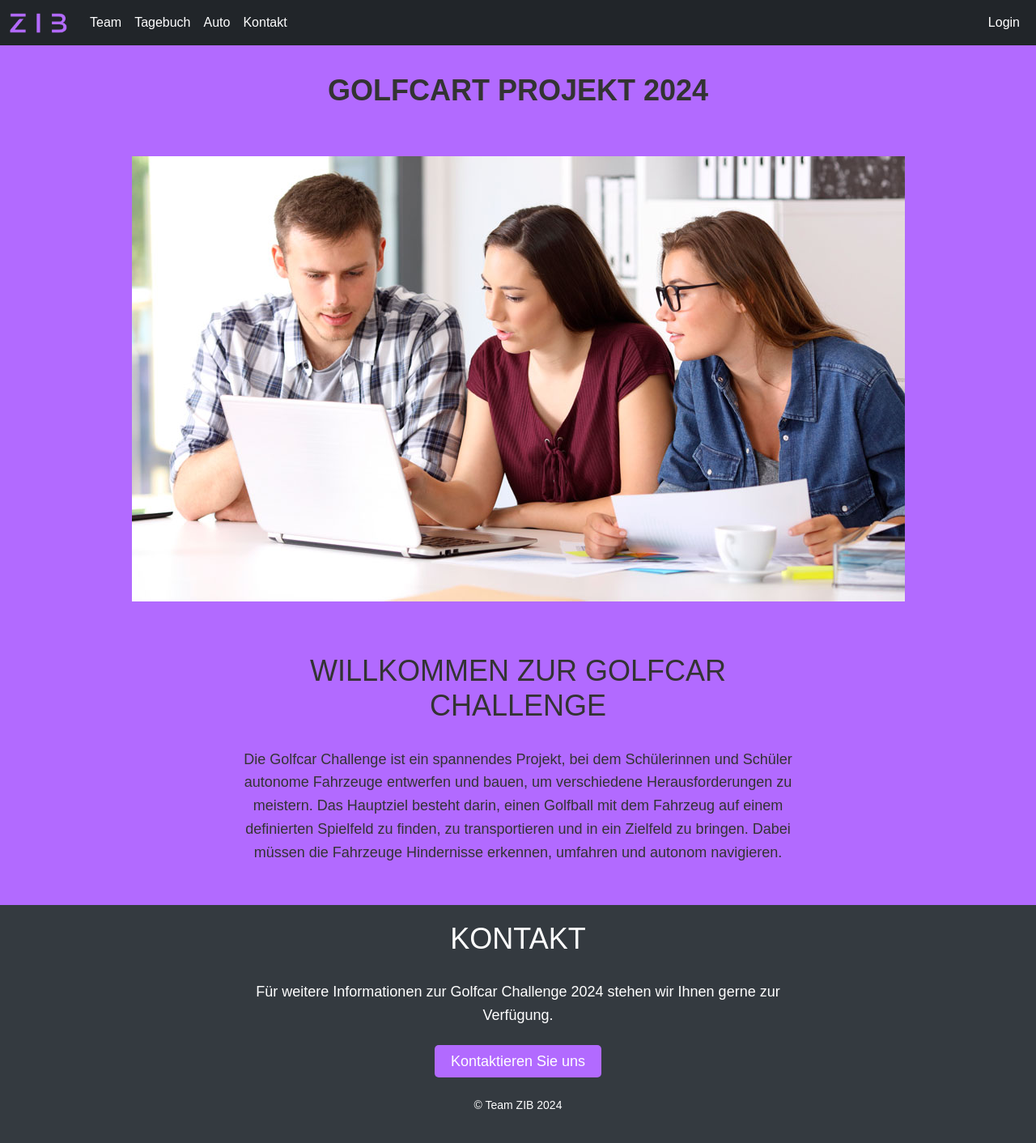
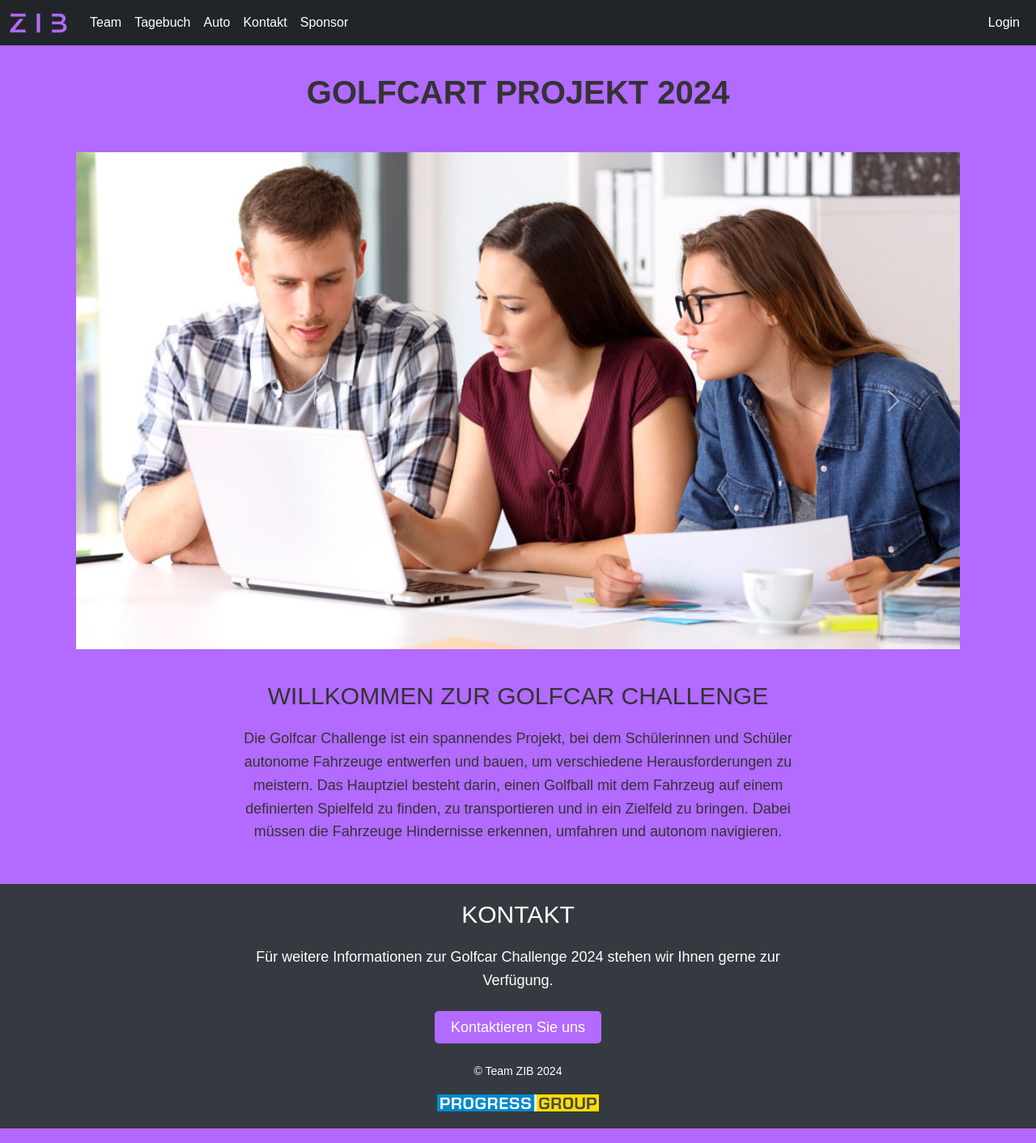
Before and after one commit to stbusale/GolfcartProjekt, a PHP site: page / in a window 1280 px wide. Shown: the whole page at 81% size. Run offline with PHP 8.4, Linux system fonts and the light colour scheme.

Commit message:
diashow startseite

```diff
--- a/index.php
+++ b/index.php
@@ -18,13 +18,17 @@ if (session_status() == PHP_SESSION_NONE) {
     <link href="styles/menustyle.css" rel="stylesheet">
     <!-- Custom CSS -->
     <style>
-      body {
+        body {
             font-family: Arial, sans-serif;
             background-color: #f0f0f0;
             padding: 0px;
         }
         .accordion-item {
             margin-bottom: 20px;
+        }
+        /* Aktives Menüelement-Styling */
+        .navbar-nav .nav-item.active .nav-link {
+            color: #b26aff; /* Farbe für aktiven Navigationslink */
         }
     </style>
 </head>
@@ -61,6 +65,11 @@ if (session_status() == PHP_SESSION_NONE) {
         <li class="nav-item">
           <a class="nav-link" href="index.php?page=kontakt.php">Kontakt</a>
         </li>
+
+        <li class="nav-item">
+            <a class="nav-link" href="https://www.progress.cc/de/" target="_blank">Sponsor</a>
+        </li>
+
       </ul>
 
       <?php
@@ -107,7 +116,18 @@ if (session_status() == PHP_SESSION_NONE) {
             </div>
         </div>
     </div>
+
+    <div class="container-fluid">
+        <div class="row">
+            <div class="col-12 text-center">
+                <a href="https://www.progress.cc/de/" target="_blank">
+                    <img src="images/sponsor.jpg" alt="Sponsor" style="max-width: 200px; height: auto;">
+                </a>
+            </div>
+        </div>
+    </div>
 </footer>
+
 
 
 <!-- Bootstrap Bundle with Popper -->
@@ -137,5 +157,19 @@ if (session_status() == PHP_SESSION_NONE) {
         });
     </script>
 
+    <script>
+        // JavaScript, um das aktive Menüelement zu markieren
+        document.addEventListener("DOMContentLoaded", function() {
+            const currentPage = "<?php echo $page; ?>";
+            const navLinks = document.querySelectorAll('.navbar-nav .nav-link');
+
+            navLinks.forEach(link => {
+                if (link.getAttribute('href') === `index.php?page=${currentPage}`) {
+                    link.parentElement.classList.add('active'); // Füge 'active' zur Elternklasse hinzu
+                }
+            });
+        });
+    </script>
+
 </body>
 </html>
--- a/startseite.php
+++ b/startseite.php
@@ -6,6 +6,16 @@
     <title>Startseite - Golfcar Challenge</title>
     <link href="https://cdnjs.cloudflare.com/ajax/libs/twitter-bootstrap/5.3.0-alpha1/css/bootstrap.min.css" rel="stylesheet">
     <link href="styles/startseite.css" rel="stylesheet">
+
+    <style>
+        /* Alle Bilder in der Diashow auf 16:9 Format und 100% Breite */
+        #imageCarousel .carousel-item img {
+            width: 100%;
+            height: auto;
+            aspect-ratio: 16 / 9; /* Festlegen des Seitenverhältnisses 16:9 */
+            object-fit: cover;
+        }
+    </style>
 </head>
 <body>
 
@@ -15,10 +25,28 @@
     </div>
 </header>
 
-<!-- Gruppenbild -->
+<!-- Bootstrap Carousel für Diashow -->
 <section class="section fade-in">
     <div class="container">
-        <img src="images/gruppenbild.jpg" alt="Gruppenbild" class="img-fluid mb-4">
+        <div id="imageCarousel" class="carousel slide" data-bs-ride="carousel" data-bs-interval="5000"> <!-- Wechselintervall in Millisekunden -->
+            <div class="carousel-inner">
+                <div class="carousel-item active">
+                    <img src="images/gruppenbild.jpg" class="d-block w-100" alt="Gruppenbild">
+                </div>
+                <div class="carousel-item">
+                    <img src="images/sponsor.jpg" class="d-block w-100" alt="Sponsor">
+                </div>
+                <!-- Weitere Bilder können hier hinzugefügt werden -->
+            </div>
+            <button class="carousel-control-prev" type="button" data-bs-target="#imageCarousel" data-bs-slide="prev">
+                <span class="carousel-control-prev-icon" aria-hidden="true"></span>
+                <span class="visually-hidden">Vorheriges</span>
+            </button>
+            <button class="carousel-control-next" type="button" data-bs-target="#imageCarousel" data-bs-slide="next">
+                <span class="carousel-control-next-icon" aria-hidden="true"></span>
+                <span class="visually-hidden">Nächstes</span>
+            </button>
+        </div>
     </div>
 </section>
 
@@ -34,7 +62,7 @@
     </div>
 </section>
 
-<!-- Bootstrap Bundle with Popper -->
+<!-- Bootstrap Bundle mit Popper -->
 <script src="https://cdnjs.cloudflare.com/ajax/libs/twitter-bootstrap/5.3.0-alpha1/js/bootstrap.bundle.min.js"></script>
 
 </body>
--- a/steuerung.php
+++ b/steuerung.php
@@ -1,4 +1,5 @@
 <?php
+
 // Prüfen, ob eine Sitzung noch nicht gestartet wurde
 if (session_status() === PHP_SESSION_NONE) {
     session_start();
@@ -11,6 +12,7 @@ if (!isset($_SESSION['username']) || $_SESSION['username'] !== 'admin') {
     header("Location: index.php"); // Beispiel für eine Weiterleitung zur Index-Seite
     exit; // Beenden der weiteren Ausführung des Skripts
 }
+
 ?>
 
 <!DOCTYPE html>
--- a/styles/menustyle.css
+++ b/styles/menustyle.css
@@ -5,3 +5,7 @@
 .navbar-brand:hover, .navbar-nav .nav-link:hover {
     color: #b26aff; /* Farbe für Navigationslinks beim Hover */
 }
+
+.navbar-nav .nav-item.active .nav-link {
+    color: #b26aff; /* Farbe für aktiven Navigationslink */
+}
--- a/styles/startseite.css
+++ b/styles/startseite.css
@@ -13,10 +13,10 @@ header {
     text-align: center;
 }
 .main-title {
-    font-size: 36px;
+    font-size: 40px;
     font-weight: bold;
     margin-top: 0px;
-    margin-bottom: 30px;
+    margin-bottom: 20px;
     text-transform: uppercase;
 }
 .section {
@@ -24,8 +24,8 @@ header {
     text-align: center;
 }
 .section-heading {
-    font-size: 36px;
-    margin-bottom: 30px;
+    font-size: 30px;
+    margin-bottom: 20px;
     text-transform: uppercase;
 }
 .section-content {
@@ -69,32 +69,3 @@ button{
 .fade-in.active {
     opacity: 1;
 }
-
-/* styles/startseite.css */
-
-/* Stile für den animierten Schriftzug */
-@keyframes slideText {
-    0% {
-        transform: translateX(-100%);
-    }
-    100% {
-        transform: translateX(100%);
-    }
-}
-
-.slide-text-container {
-    position: relative;
-    overflow: hidden;
-    width: 100%;
-}
-
-.slide-text {
-    position: absolute;
-    top: 0;
-    left: 0;
-    white-space: nowrap;
-    animation: slideText 10s linear infinite;
-    font-size: 24px;
-    font-weight: bold;
-    text-shadow: 1px 1px 2px rgba(0, 0, 0, 0.5);
-}
```
Also changed, not shown: styles/team.css (+5 -14 lines), team.php (+17 -4 lines), images/gruppenbild1.jpg (added), images/sponsor.jpg (added).
